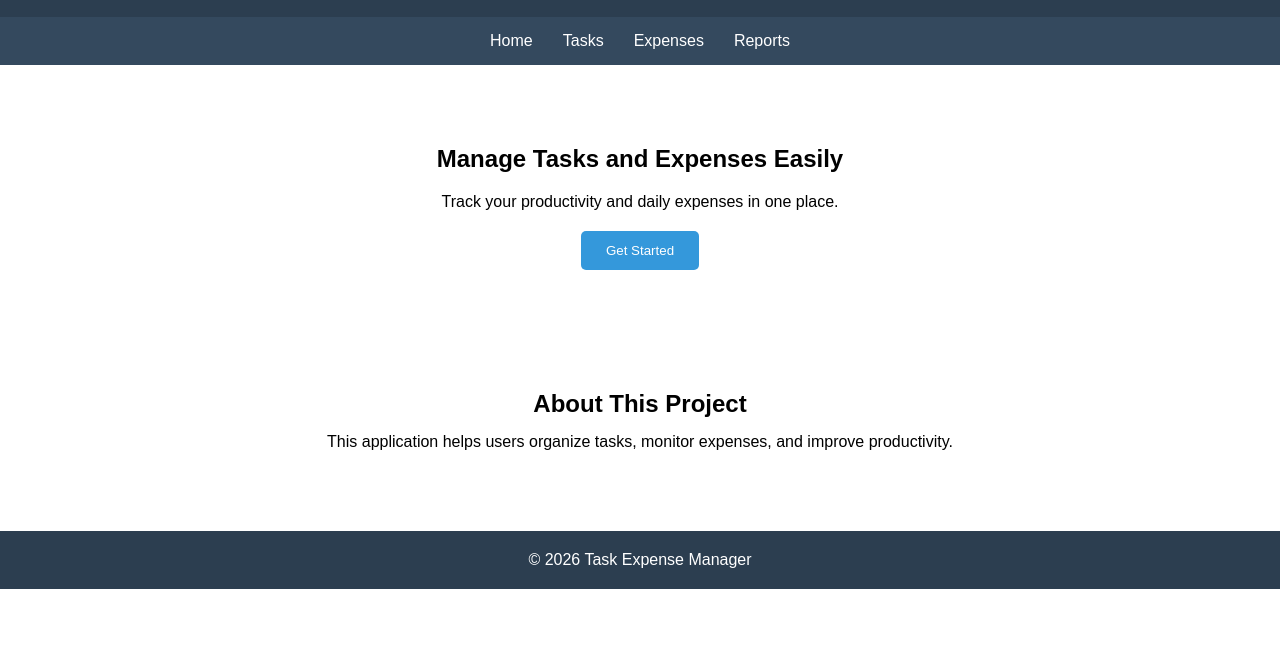
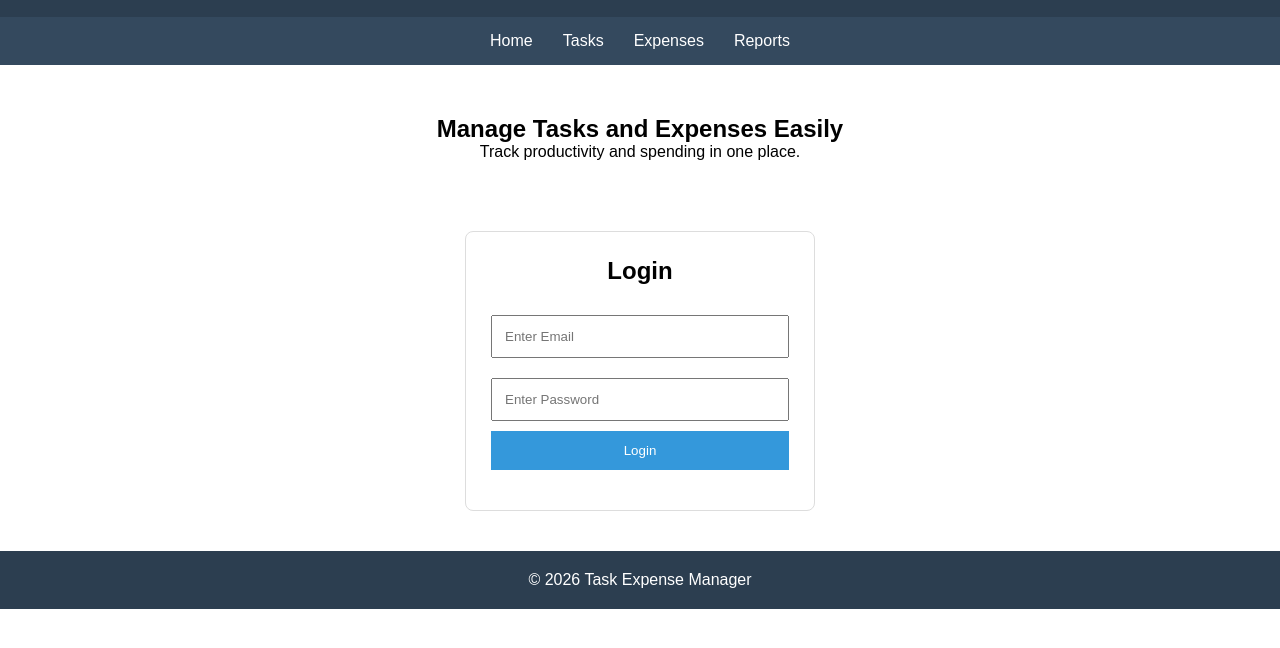
Before and after one commit to Jaysi1701/Task-Expense-Manager, a plain HTML site: page index.html in a window 1280 px wide. Shown: the part 60-708 px from the top of the page. Drawn offline with Linux system fonts and the light colour scheme.

Commit message:
UC3 Add login form and validation

```diff
--- a/css/style.css
+++ b/css/style.css
@@ -33,32 +33,43 @@ nav a{
 }
 
 .hero{
-    padding:80px 20px;
+    padding:50px 20px;
 }
 
-.hero h2{
+.login-section{
+    width:350px;
+    margin:20px auto;
+    padding:25px;
+    border:1px solid #ddd;
+    border-radius:8px;
+}
+
+.login-section h2{
     margin-bottom:20px;
 }
 
-.hero p{
-    margin-bottom:20px;
+input{
+    width:100%;
+    padding:12px;
+    margin:10px 0;
 }
 
 button{
-    padding:12px 25px;
+    width:100%;
+    padding:12px;
     border:none;
     background:#3498db;
     color:white;
     cursor:pointer;
-    border-radius:5px;
 }
 
-.about{
-    padding:40px;
+button:hover{
+    opacity:0.9;
 }
 
-.about h2{
-    margin-bottom:15px;
+#message{
+    margin-top:15px;
+    font-weight:bold;
 }
 
 footer{
--- a/index.html
+++ b/index.html
@@ -27,29 +27,40 @@
     <main>
 
         <section class="hero">
-
             <h2>Manage Tasks and Expenses Easily</h2>
 
             <p>
-                Track your productivity and daily expenses in one place.
+                Track productivity and spending in one place.
             </p>
+        </section>
 
-            <button id="startBtn">
-                Get Started
-            </button>
+        <section class="login-section">
+
+            <h2>Login</h2>
+
+            <form id="loginForm">
+
+                <input
+                    type="email"
+                    id="email"
+                    placeholder="Enter Email"
+                    required>
+
+                <input
+                    type="password"
+                    id="password"
+                    placeholder="Enter Password"
+                    required>
+
+                <button type="submit">
+                    Login
+                </button>
+
+            </form>
+
+            <p id="message"></p>
 
         </section>
-
-        <article class="about">
-
-            <h2>About This Project</h2>
-
-            <p>
-                This application helps users organize tasks,
-                monitor expenses, and improve productivity.
-            </p>
-
-        </article>
 
     </main>
 
--- a/js/app.js
+++ b/js/app.js
@@ -1,5 +1,31 @@
-const startBtn = document.getElementById("startBtn");
+const loginForm =
+document.getElementById("loginForm");
 
-startBtn.addEventListener("click", () => {
-    alert("Welcome to Task Expense Manager!");
+const message =
+document.getElementById("message");
+
+function validateLogin(email, password){
+
+    if(email === "" || password === ""){
+        return "All fields are required";
+    }
+
+    return "Login Successful";
+}
+
+loginForm.addEventListener("submit", (event)=>{
+
+    event.preventDefault();
+
+    const email =
+    document.getElementById("email").value;
+
+    const password =
+    document.getElementById("password").value;
+
+    const result =
+    validateLogin(email, password);
+
+    message.textContent = result;
+
 });
```
